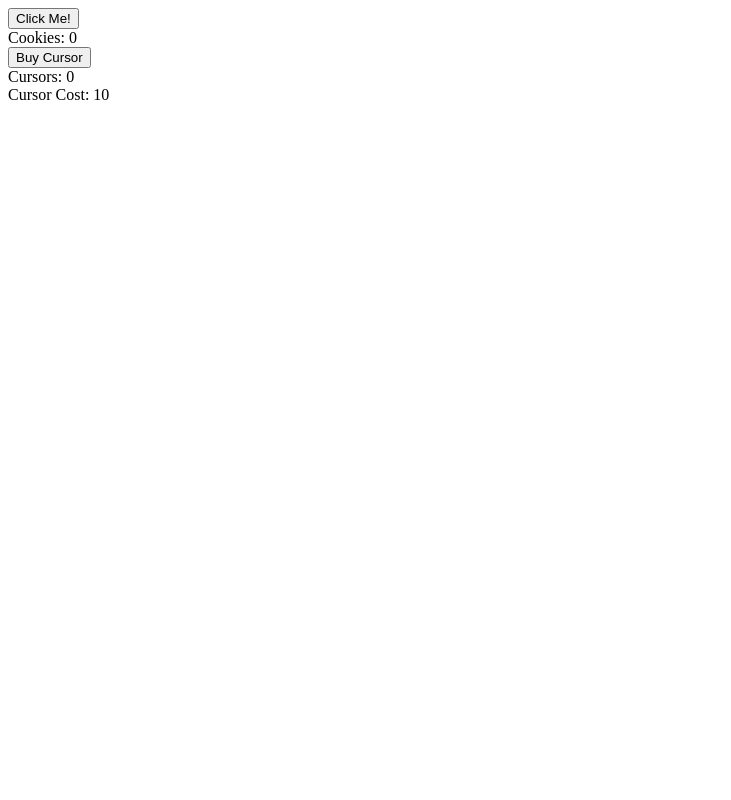
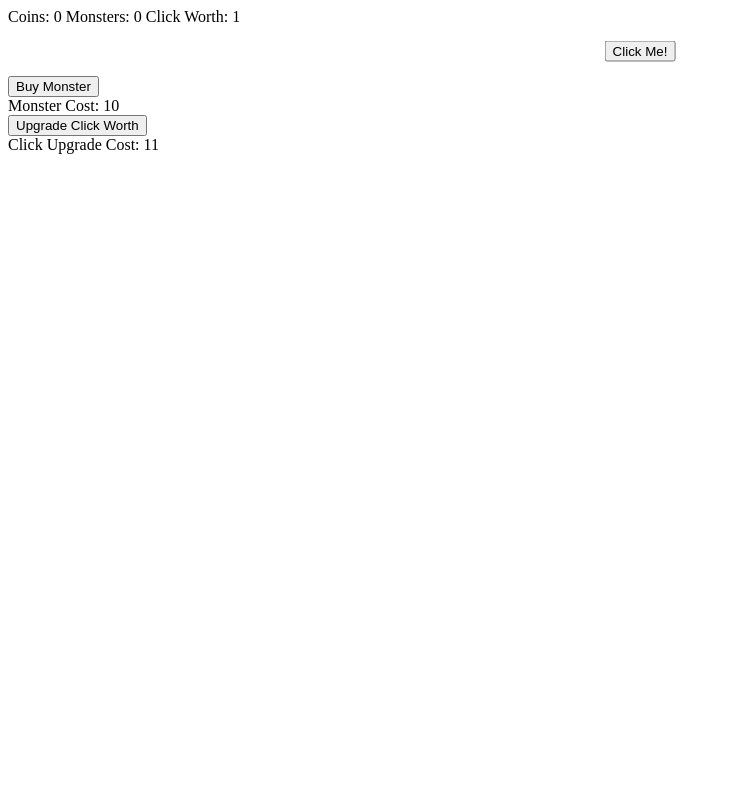
Before and after one commit to ParkerR112/ClickerGame, a Flask app: template templates/index.html in a window 1280 px wide. Shown: the whole page, without its empty margins (0-731 px from the left). Run offline with Flask 2, Linux system fonts and the light colour scheme; the template is opened without the code that fills it, so the values that code supplies are empty.

Commit message:
Update index.html

```diff
--- a/templates/index.html
+++ b/templates/index.html
@@ -1,19 +1,26 @@
-<!doctype html>
+<html>
 
-<html>
 	<head>
 		<link rel="stylesheet" type="text/css" href="styles.css" />
 	</head>
 	<body>
-		<button onclick="cookieClick(1)">Click Me!</button>
+
+		Coins: <span id="coins">0</span>
+		Monsters: <span id="monsters">0</span>
+		Click Worth: <span id= "clickWorth">1</span>
 		<br />
-		Cookies: <span id="cookies">0</span>
+		<div class="container">
+			<div class="center">
+				<button onclick="Clicked()">Click Me!</button>
+			</div>
+		</div>
+		<button onclick="buyMonster()">Buy Monster</button>
 		<br />
-		<button onclick="buyCursor()">Buy Cursor</button>
+		Monster Cost: <span id="monsterCost">10</span>
 		<br />
-		Cursors: <span id="cursors">0</span>
+		<button onclick="upgradeClickWorth()">Upgrade Click Worth</button>
 		<br />
-		Cursor Cost: <span id="cursorCost">10</span>
+		Click Upgrade Cost: <span id="upgradeClickCost">11</span>
 		<script type="text/javascript" src="scripts.js"></script>
 	</body>
 </html>
```
